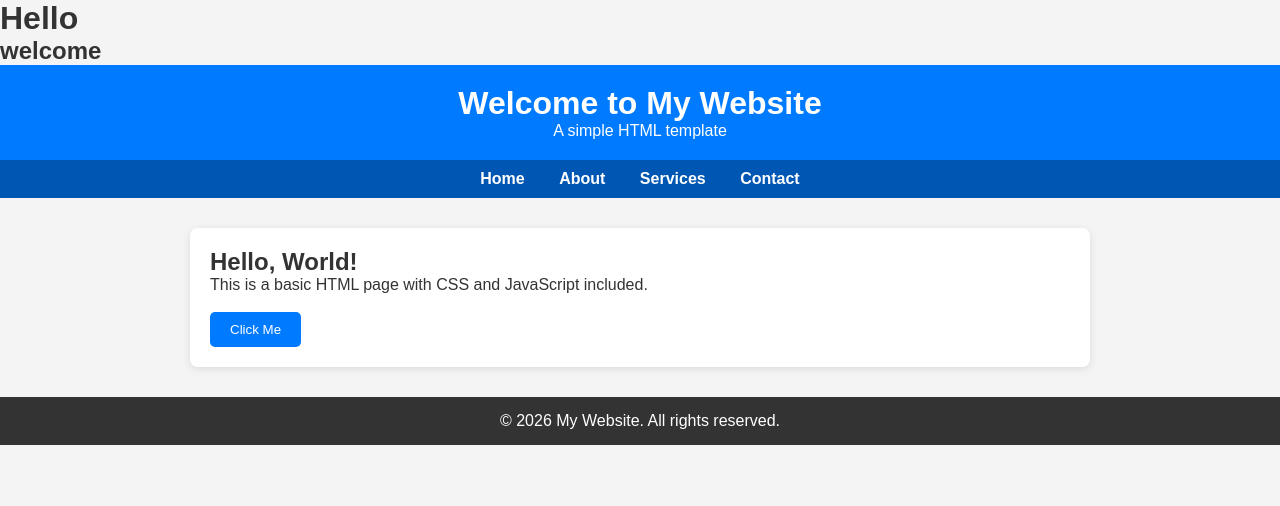
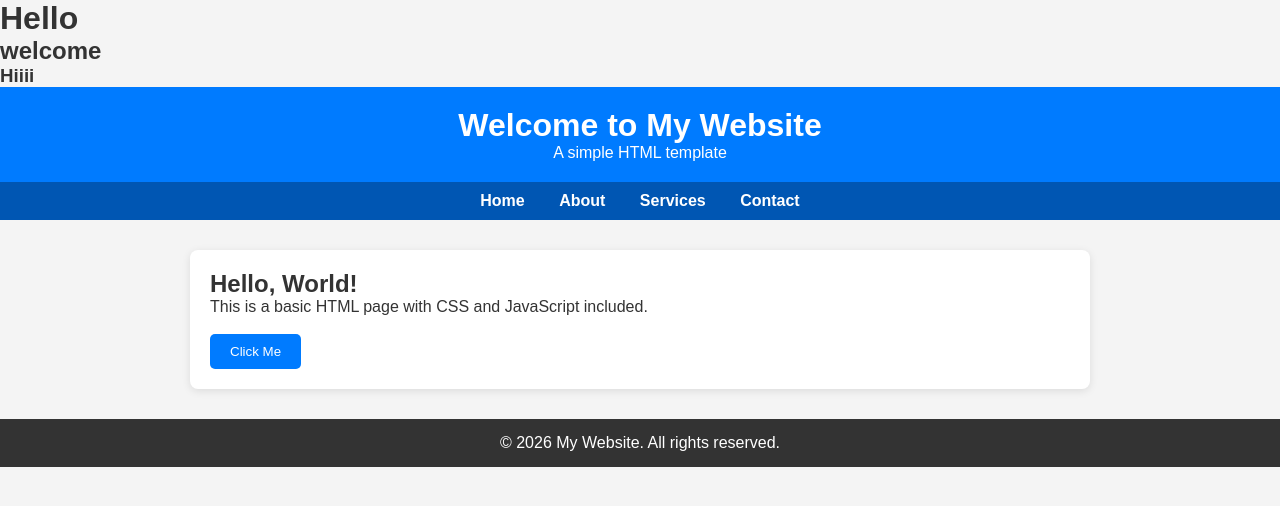
Before and after one commit to surveshivam41/git1, a plain HTML site: page index.html in a window 1280 px wide. Drawn offline with Linux system fonts and the light colour scheme.

Commit message:
Changes added

```diff
--- a/index.html
+++ b/index.html
@@ -6,6 +6,7 @@
     <title>My Website</title>
      <h1>Hello</h1>
      <h2>welcome</h2>
+     <h3>Hiiii</h3>
     <style>
         * {
             margin: 0;
```
